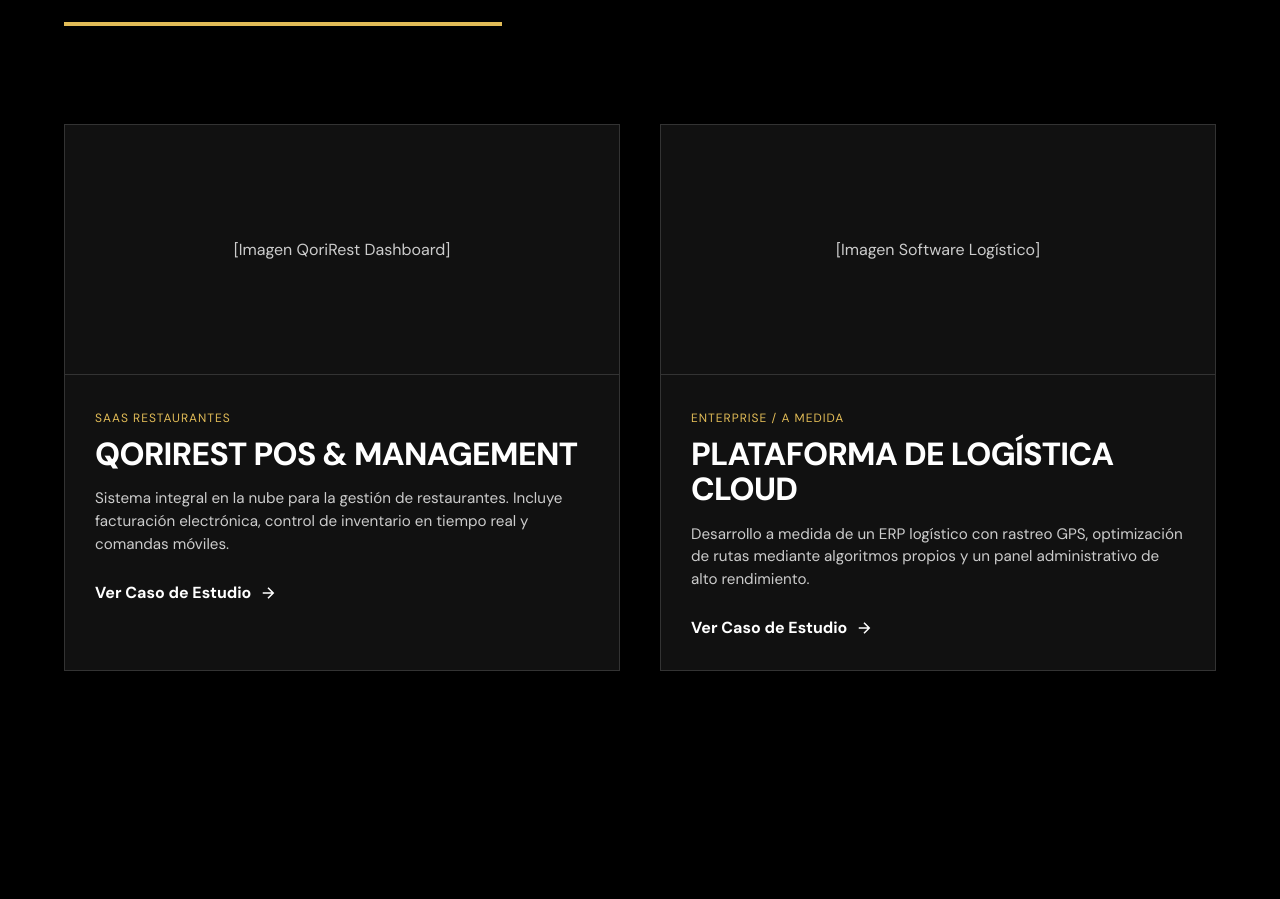
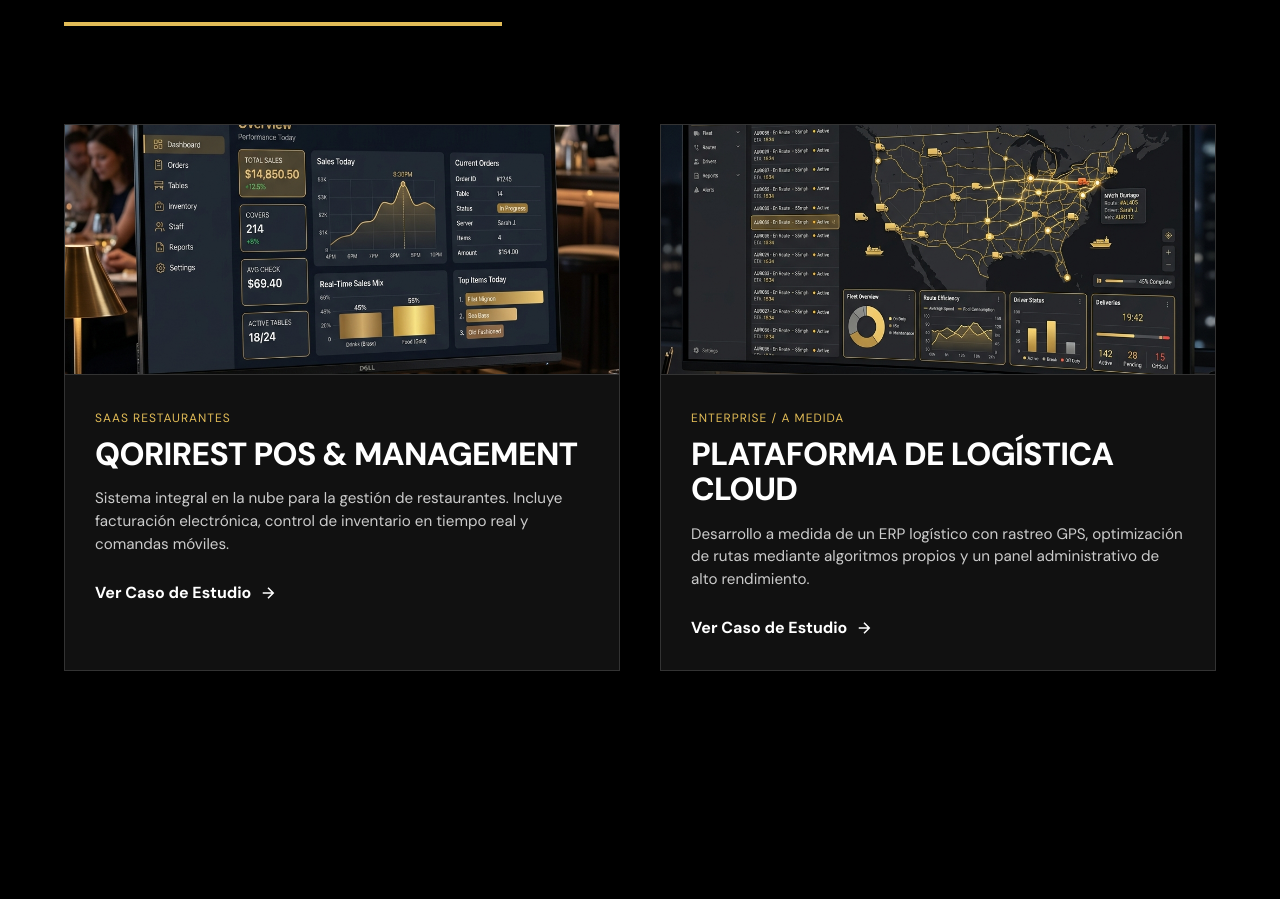
Before and after one commit to apacheco2603/qorisoft, a React (Vite) app: page / in a window 1280 px wide. Shown: the part 2280-3179 px from the top of the page. Built offline with nearby package versions, Linux system fonts and the light colour scheme.

Commit message:
Add generated image mockups for portfolio placeholders

```diff
--- a/src/components/Portfolio.jsx
+++ b/src/components/Portfolio.jsx
@@ -9,7 +9,7 @@
 
           <div className="portfolio-card fade-in delay-1">
             <div className="portfolio-img-placeholder">
-              <span>[Imagen QoriRest Dashboard]</span>
+              <img src="/images/qorirest.jpg" alt="QoriRest Dashboard Interface" />
             </div>
             <div className="portfolio-content">
               <span className="portfolio-tag">SaaS Restaurantes</span>
@@ -21,7 +21,7 @@
 
           <div className="portfolio-card fade-in delay-2">
             <div className="portfolio-img-placeholder">
-              <span>[Imagen Software Logístico]</span>
+              <img src="/images/logistics.jpg" alt="Logistics Dashboard Interface" />
             </div>
             <div className="portfolio-content">
               <span className="portfolio-tag">Enterprise / A Medida</span>
--- a/src/index.css
+++ b/src/index.css
@@ -672,6 +672,17 @@
     justify-content: center;
     color: var(--text-secondary);
     border-bottom: 1px solid var(--surface-border);
+    position: relative;
+    overflow: hidden;
+}
+.portfolio-img-placeholder img {
+    width: 100%;
+    height: 100%;
+    object-fit: cover;
+    transition: transform 0.5s ease;
+}
+.portfolio-card:hover .portfolio-img-placeholder img {
+    transform: scale(1.05);
 }
 .portfolio-content {
     padding: 30px;
```
Also changed, not shown: public/images/logistics.jpg (added), public/images/qorirest.jpg (added).
